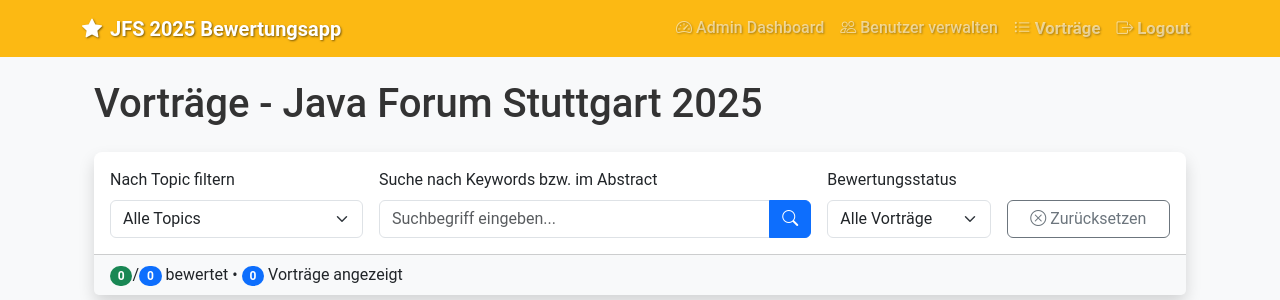
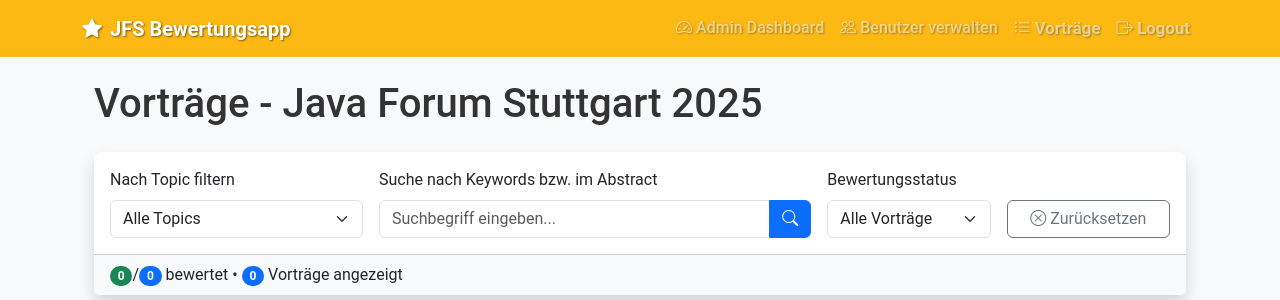
Before and after one commit to DG1001/jfs2025_rating_app, a Flask app: page / in a window 1280 px wide. Shown: the top 300 px of the page. Run offline with Flask 3, Linux system fonts and the light colour scheme; the visitor is signed in with stand-in values (Sample User, id 1).

Commit message:
feat(navbar): update application name and reset button query parameter
Updated the navbar title from "JFS 2025 Bewertungsapp" to "JFS Bewertungsapp" for consistency with branding. Additionally, modified the reset button's URL query parameters to include 'rated=' for improved functionality in maintaining state when resetting filters on the main page. These changes enhance user experience by ensuring more intuitive navigation and filter management.

```diff
--- a/templates/base.html
+++ b/templates/base.html
@@ -14,7 +14,7 @@
     <nav class="navbar navbar-expand-lg navbar-dark bg-primary fixed-top">
         <div class="container">
             <a class="navbar-brand" href="{{ url_for('main.index') }}" style="font-weight: bold; text-shadow: 1px 1px 2px rgba(0,0,0,0.5);">
-                <i class="bi bi-star-fill me-2"></i>JFS 2025 Bewertungsapp
+                <i class="bi bi-star-fill me-2"></i>JFS Bewertungsapp
             </a>
             <button class="navbar-toggler" type="button" data-bs-toggle="collapse" data-bs-target="#navbarNav">
                 <span class="navbar-toggler-icon"></span>
--- a/templates/index.html
+++ b/templates/index.html
@@ -40,7 +40,7 @@
                     </select>
                 </div>
                 <div class="col-md-2 d-flex align-items-end">
-                    <a href="{{ url_for('main.index') }}?topic=&keyword=" class="btn btn-outline-secondary w-100">
+                    <a href="{{ url_for('main.index') }}?topic=&keyword=&rated=" class="btn btn-outline-secondary w-100">
                         <i class="bi bi-x-circle me-1"></i>Zurücksetzen
                     </a>
                 </div>
```
